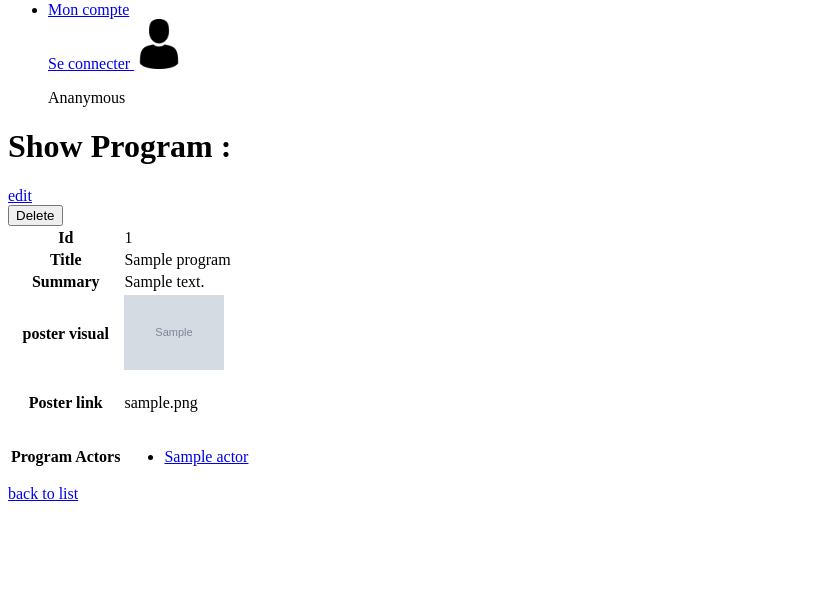
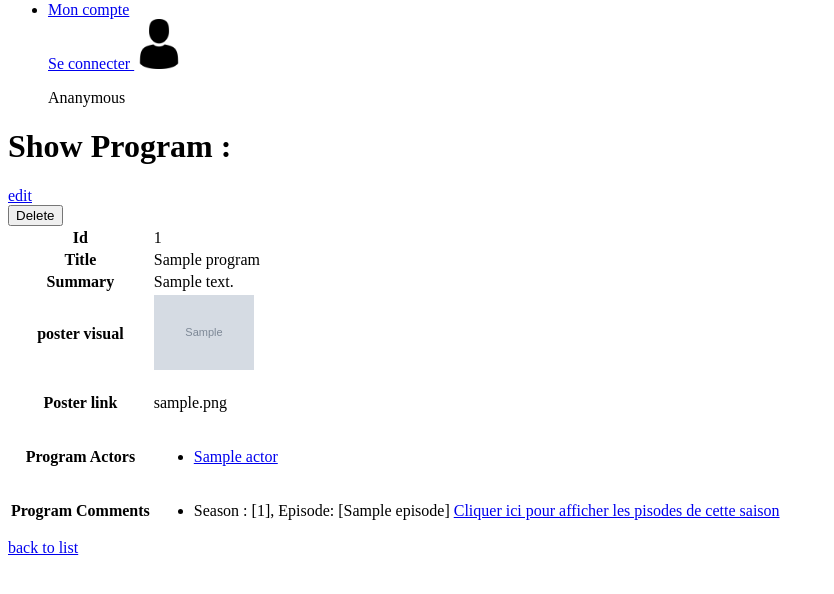
Before and after one commit to actix2013/32_Symfony_Wild-Series, a Symfony app: template templates/program/show.html.twig in a window 1280 px wide. Shown: the part 185-779 px from the top of the page, without its empty margins (0-834 px from the left). Run offline with Twig, Linux system fonts and the light colour scheme; the template is opened without the code that fills it: most values are stand-ins (such as "Sample title", 1, 10 or a date in 2020); grey boxes marked "Sample" are stand-in pictures; some libraries are stand-ins or nearby versions.

Commit message:
QUEST 19 OK

```diff
--- a/assets/css/app.scss
+++ b/assets/css/app.scss
@@ -277,8 +277,9 @@ background-color: white;
   }
 }
 .myBtnDelete{
-  min-width: 10vw;
+  min-width: 8vw;
   margin-top: 10px;
+  height:40px;
 }
 
 .myTdLink{
--- a/src/Controller/WildController.php
+++ b/src/Controller/WildController.php
@@ -87,8 +87,6 @@ class WildController extends AbstractController
             $doctrine = $this->getDoctrine();
             $repository = $doctrine->getRepository(Program::class);
             $programs = $repository->findAll();
-
-
         }
 
 
--- a/src/Entity/Comment.php
+++ b/src/Entity/Comment.php
@@ -42,6 +42,7 @@ class Comment
     {
         return $this->id;
     }
+
 
     public function getComment(): ?string
     {
--- a/src/Entity/Episode.php
+++ b/src/Entity/Episode.php
@@ -47,7 +47,7 @@ class Episode
     private $slug;
 
     /**
-     * @ORM\OneToMany(targetEntity=Comment::class, mappedBy="Episode")
+     * @ORM\OneToMany(targetEntity=Comment::class, mappedBy="episode")
      */
     private $comments;
 
@@ -105,7 +105,6 @@ class Episode
     public function setSeason(?Season $season): self
     {
         $this->season = $season;
-
         return $this;
     }
 
@@ -117,7 +116,6 @@ class Episode
     public function setSlug(string $slug): self
     {
         $this->slug = $slug;
-
         return $this;
     }
 
--- a/src/Entity/User.php
+++ b/src/Entity/User.php
@@ -154,4 +154,10 @@ class User implements UserInterface
 
         return $this;
     }
+
+    public function __toString() : String
+    {
+        return $this->getEmail();
+    }
+
 }
--- a/src/Repository/EpisodeRepository.php
+++ b/src/Repository/EpisodeRepository.php
@@ -36,6 +36,7 @@ class EpisodeRepository extends ServiceEntityRepository
     }
     */
 
+
     /*
     public function findOneBySomeField($value): ?Episode
     {
--- a/templates/base.html.twig
+++ b/templates/base.html.twig
@@ -8,12 +8,14 @@
         {% endblock %}
     </head>
     <body class="bgImgOne">
-        {% set btnDelete = "btn h6 text-dark bg-white rounded p-2 border border-dark myBtnDelete  shadow-sm" %}
+        {% set btnDelete = "btn h6 text-dark bg-white rounded p-2 border border-dark myBtnDelete" %}
+        {% set btnNoMinWidht = "btn h6 text-dark bg-white rounded p-2 border border-dark" %}
         {% set btnUpdate = "btn h6 text-dark bg-white rounded p-2 border border-dark" %}
         {% set containerForm = "container d-flex-column bg-secondary text-dark rounded shadow-lg" %}
         {% set containerFormTitle = "mb-2 mt-4 container d-flex rounded bg-dark border border-white shadow-lg" %}
         {% set containerForm2 = "mb-2 mt-4 d-flex myBlockTextBaseBgWhite" %}
-        {% set containerForm3 = "mb-2 mt-4 container-fluid   myBlockBaseBgWhite" %}
+        {% set containerForm3 = "mb-2 mt-4 container-fluid  myBlockBaseBgWhite" %}
+        {% set containerInside = "m-1 myBlockBaseBgWhite" %}
         {% set containerTable= "myTable shadow-lg" %}
         {% set containerEnd = "mb-2 mt-4 container d-flex rounded bg-dark border border-white shadow" %}
         {% set btnBack = "m-1 h6 text-dark bg-white rounded p-2 border border-white" %}
--- a/templates/episode/show.html.twig
+++ b/templates/episode/show.html.twig
@@ -8,9 +8,11 @@
         <div class="{{ containerFormTitle }}">
             <h1 class="col-6 p-2 mr-1 text-white">Episode details : </h1>
             <div class="col-3 mt-1">
-                <a class="{{ btnDelete }}" href="{{ path('episode_edit', {"slug": episode.slug}) }}">edit</a>
+                <form method="post" action="{{ path('episode_edit', {"slug": episode.slug}) }}">
+                    <button class="{{ btnDelete }}">edit</button>
+                </form>
             </div>
-            <div class="col-3 mt-1">
+            <div class="col-3 ml-1 mt-1">
                 {{ include('episode/_delete_form.html.twig') }}
             </div>
         </div>
--- a/templates/program/show.html.twig
+++ b/templates/program/show.html.twig
@@ -21,14 +21,19 @@
             <th>Id</th>
             <td>{{ program.id }}</td>
         </tr>
+        <!-- line 1 -->
         <tr>
             <th>Title</th>
             <td>{{ program.title }}</td>
         </tr>
+
+        <!-- line 2 -->
         <tr>
             <th>Summary</th>
             <td>{{ program.summary }}</td>
         </tr>
+
+        <!-- line 3 -->
         <tr>
             <th>poster visual</th>
             <td>
@@ -36,6 +41,8 @@
                      src="{{ program.poster }}" width="100"/>
             </td>
         </tr>
+
+        <!-- line 4 -->
         <tr>
             <th>Poster link</th>
             <td>
@@ -44,6 +51,8 @@
                 </p>
             </td>
         </tr>
+
+        <!-- line 5 -->
         <tr>
             <th>Program Actors</th>
             <td>
@@ -60,7 +69,51 @@
                 </ul>
 
             </td>
+
+            <!-- line 5 -->
+        <tr>
+            <th>Program Comments</th>
+            <td>
+                <ul class="list-inline">
+
+                    <!-- season list -->
+                    {% for season in seasons %}
+                        <li>
+                            <a class="text-dark" href="{{ path('season_show', {'id': season.id}) }}"></a>
+
+                            <!-- list episodes -->
+                            {% for episode in season.episodes %}
+                                {% set alreadyShow = false %}
+                                {% for comment in episode.comments %}
+                                    {% if not alreadyShow %}
+                                        <p class="font-weight-bold"> Season : [{{ season.number }}], Episode:
+                                            [{{ episode.title }}] <a class="m-1"
+                                                                     href="{{ path('wild_season', { 'id': season.id }) }}">
+                                                Cliquer ici pour afficher les pisodes de cette saison
+                                            </a></p>
+
+                                        {% set alreadyShow = true %}
+                                    {% endif %}
+                                    {% if comment.episode == episode %}
+                                        <p> Comment by [{{ comment.author }}] and his rate for trhis episode
+                                            {{ comment.rate }} </p>
+                                    {% endif %}
+                                {% else %}
+                                {% endfor %}
+
+
+                            {% else %}
+                            {% endfor %}
+
+                        </li>
+                    {% else %}
+                        <li>Aucun acteur pour cette série</li>
+                    {% endfor %}
+                </ul>
+            </td>
         </tr>
+
+
         </tbody>
 
     </table>
```
Also changed, not shown: src/Controller/ProgramController.php (+8 -0 lines), templates/wild/season.html.twig (+9 -0 lines). Lines whose indentation alone changed are shown as unchanged.
